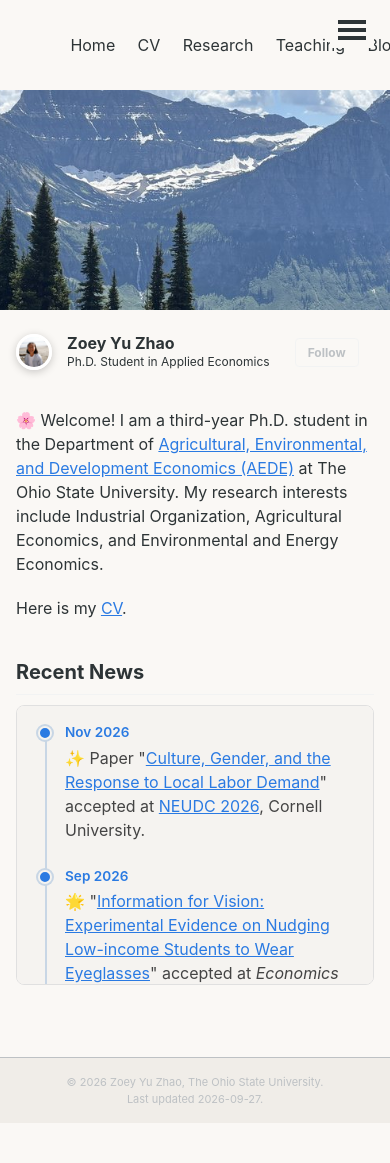
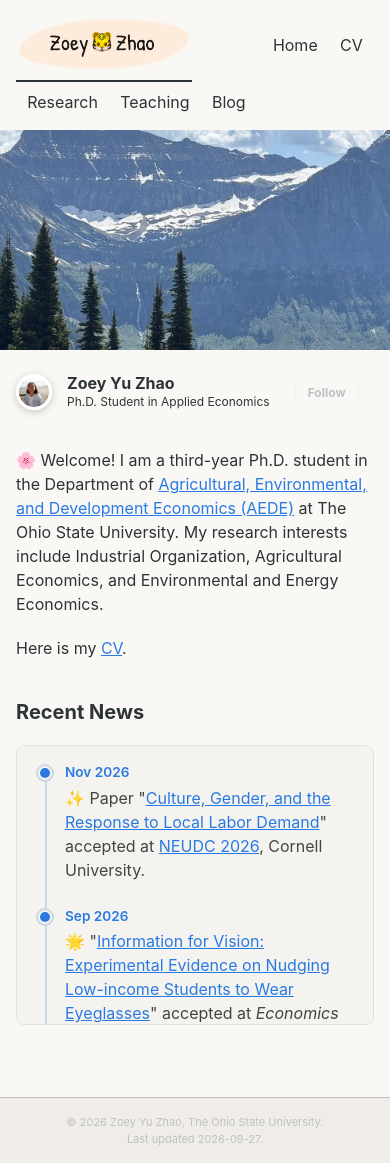
Before and after one commit to zoeyzhao-econ/zoeyzhao-econ.github.io, a Jekyll site: the page built from _pages/about.md, in a window 390 px wide and 1163 px high. Built offline with Jekyll 4.4.1, drawn with Linux system fonts in a browser that asks for light colours; a style sheet for code colours, icons or effects is not loaded.

Commit message:
Hide hamburger menu on all screen sizes, allow nav links to wrap
Co-Authored-By: Claude Opus 4.6 <noreply@anthropic.com>

```diff
--- a/_sass/layout/_navigation.scss
+++ b/_sass/layout/_navigation.scss
@@ -190,25 +190,13 @@
   }
 
   button {
-    position: absolute;
-    height: 2.5rem;
-    right: 0;
-    padding: 0 0.5rem;
-    border: 0;
-    outline: none;
-    background-color: var(--global-bg-color);
-    color: var(--global-text-color);
-    cursor: pointer;
-    z-index: 100;
-
-    @media screen and (min-width: 768px) {
-      display: none;
-    }
+    display: none;
   }
 
   .visible-links {
     display: flex;
     align-items: center;
+    flex-wrap: wrap;
     width: 100%;
 
     li {
```
